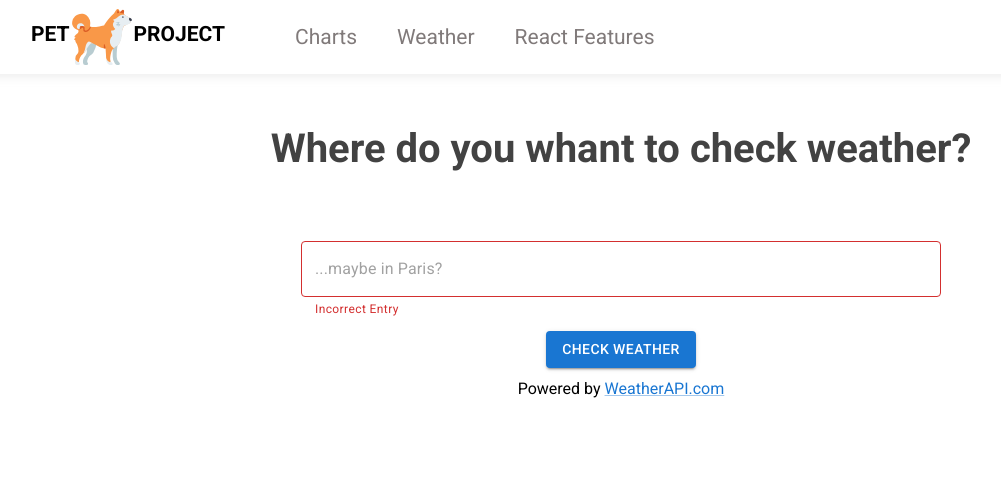
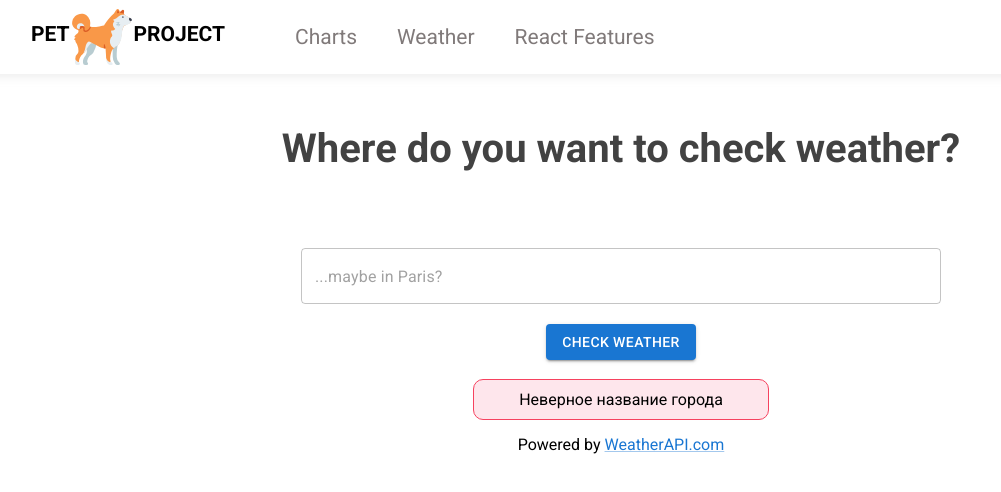
Before and after one commit to dmitry-ff/pet-project-reloaded, a React (Create React App) app: page /Weather in a window 1280 px wide. Both pictures are taken after typing "Sample" into the empty fields and a click on the button "CHECK WEATHER". Shown: the top 492 px of the page, without its empty margins (19-1020 px from the left). Built offline with nearby package versions, Linux system fonts and the light colour scheme; no server answers.

Commit message:
fix smth

```diff
--- a/package.json
+++ b/package.json
@@ -64,6 +64,7 @@
     "@types/react-test-renderer": "^17.0.1",
     "@wojtekmaj/enzyme-adapter-react-17": "^0.6.6",
     "babel-jest": "^27.5.1",
+    "jest-react-hooks-shallow": "^1.5.1",
     "react-test-renderer": "^17.0.2"
   }
 }
--- a/src/Components/Weather/TemperatureChart.tsx
+++ b/src/Components/Weather/TemperatureChart.tsx
@@ -21,7 +21,7 @@ type TData = {
     }
   }[]
 }
-const TemperatureChart: React.FC<TLoading & TData> = ({ loading, data }): EmotionJSX.Element => {
+const TemperatureChart: React.FC<TLoading & TData> = ({ loading, data }): EmotionJSX.Element | null => {
 
   const [chartData, setData] = React.useState({
     labels: _.map(data, item => {
@@ -62,10 +62,9 @@ const TemperatureChart: React.FC<TLoading & TData> = ({ loading, data }): Emotio
     ],
   });
 
-  return <>
-    {!loading && <Line data={chartData} />}
+  if (loading) return null
 
-  </>
+  return <Line data={chartData} />
 }
 
 export default TemperatureChart;
--- a/src/Components/Weather/WeatherBlock.tsx
+++ b/src/Components/Weather/WeatherBlock.tsx
@@ -1,4 +1,4 @@
-import _ from 'lodash';
+import _, { isEmpty } from 'lodash';
 import React from 'react';
 import { WEEK_S } from "../../Data/Consts/WEEK_S";
 import { WeatherData, WeatherToday, FirstColumn, SecondColumn, FourthColumn, WeatherWeek, WeatherCard } from '../../Style/Weather'
@@ -25,10 +25,13 @@ type TData = {
   }[]
 }
 
-const WeatherBlock: React.FC<TLoading & THead & TData> = ({ loading, nameHead, data }): EmotionJSX.Element => {
+const WeatherBlock: React.FC<TLoading & THead & TData> = ({ loading, nameHead, data }): EmotionJSX.Element | null => {
+  console.log(loading, 'LOADING')
+  console.log(data, 'DATA');
 
-  return <>
-    {!loading &&
+  if (!loading && isEmpty(data)) return null
+
+  return (
     <WeatherData>
       <span >
         Weather in <b>{nameHead}</b>
@@ -78,8 +81,7 @@ const WeatherBlock: React.FC<TLoading & THead & TData> = ({ loading, nameHead, d
 
       </WeatherWeek>
     </WeatherData>
-    }
-  </>
+  )
 
 }
 
--- a/src/Components/Weather/WeatherGetData.tsx
+++ b/src/Components/Weather/WeatherGetData.tsx
@@ -7,59 +7,63 @@ import { TData } from "../../Data/Types/TData";
 import { TContext } from "../../Data/Types/TContext";
 import { Context } from '../../Context'
 import WeatherBlock from './WeatherBlock';
+import { EmotionJSX } from '@emotion/react/types/jsx-namespace';
+import styled from '@emotion/styled';
 
 type TProps = {
   apiURL: string;
   townName: string;
 }
+const ErrorBlock = styled.div`
+  padding:10px 45px;
+  background-color:rgba(240, 15, 71,0.1);
+  border:1px solid rgb(246, 66, 95);
+  border-radius:10px;
+  margin-bottom:15px;
 
+`
 
-function WeatherGetData({ apiURL, townName }: TProps) {
+function WeatherGetData({ apiURL, townName }: TProps): EmotionJSX.Element {
 
   const [data, setData] = React.useState<TData[]>([]);
-  const [loading, setLoading] = React.useState<boolean>(true);
-  const { context, setContext } = React.useContext(Context) as TContext;
-
-  axios.interceptors.response.use(response => {
-    return response
-  }, (error) => {
-    setContext(context ? !context : context);
-
-  }
-  )
+  const [isLoading, setLoading] = React.useState<boolean>(true);
+  const [isError, setIsError] = React.useState<boolean>(false)
 
   React.useEffect(() => {
-    setLoading(true);
     axios.get<TResponse>(apiURL)
       .then(res => {
+        setLoading(true);
         let items = res.data;
         setData(data => [...items.forecast.forecastday])
-        setTimeout(() => setLoading(false), 1000)
-        return res;
+        setLoading(false);
+        setIsError(false);
+        return res
       })
-      .catch(error => { })
+      .catch(error => {
+        setLoading(false)
+        setIsError(true)
+        throw new Error(error)
+      })
+  }, [apiURL, isError]);
 
-  }, [apiURL]);
-  if (!context) { return null };
+  if (isLoading) {
     return (
-    <>
-      {loading &&
       <Box sx={{ display: 'flex' }}>
         <CircularProgress />
       </Box>
+    )
+  }
+  if (isError && !isLoading) {
+    return <ErrorBlock>Неверное название города</ErrorBlock>
   }
 
-      {!loading
-        &&
+  return (
     <div>
-          <WeatherBlock loading={loading} nameHead={townName} data={data} />
-          <TemperatureChart loading={loading} data={data} />
+      <WeatherBlock loading={isLoading} nameHead={townName} data={data} />
+      <TemperatureChart loading={isLoading} data={data} />
     </div>
+  )
 
-      }
-    </>
-  )
 };
 
 export default WeatherGetData;
-// export { }
--- a/src/Pages/Weather.tsx
+++ b/src/Pages/Weather.tsx
@@ -59,7 +59,7 @@ const Weather: React.FC = (): EmotionJSX.Element => {
       alignItems: 'center',
       width: "100%",
     }} >
-      <Heading>Where do you whant to check weather?</Heading>
+      <Heading>Where do you want to check weather?</Heading>
       <form onSubmit={formik.handleSubmit}>
         <Box sx={{
           width: '40em',
```
Also changed, not shown: jest.config.ts (added, +9 -0 lines), 2 other files (tests, documents, lock files or other folders). Lines whose indentation alone changed are shown as unchanged.
